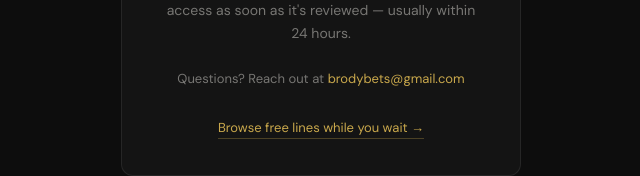
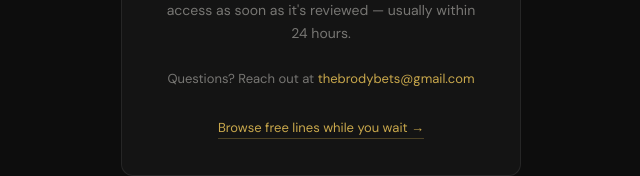
Before and after one commit to grantdiascarlson-creator/brody-bets, a Next.js app: page /pending in a window 1280 px wide. Shown: the part 430-606 px from the top of the page, without its empty margins (319-959 px from the left). Built offline with nearby package versions, Linux system fonts and the light colour scheme.

Commit message:
update contact email

```diff
--- a/app/pending/page.tsx
+++ b/app/pending/page.tsx
@@ -15,7 +15,7 @@ export default function PendingPage() {
         <p style={{ color: 'var(--muted)', fontSize: 13, marginTop: 24 }}>
           Questions? Reach out at{' '}
           <a href="mailto:brodybets@gmail.com" style={{ color: 'var(--gold)' }}>
-            brodybets@gmail.com
+            thebrodybets@gmail.com
           </a>
         </p>
         <Link href="/lines" style={{
```
